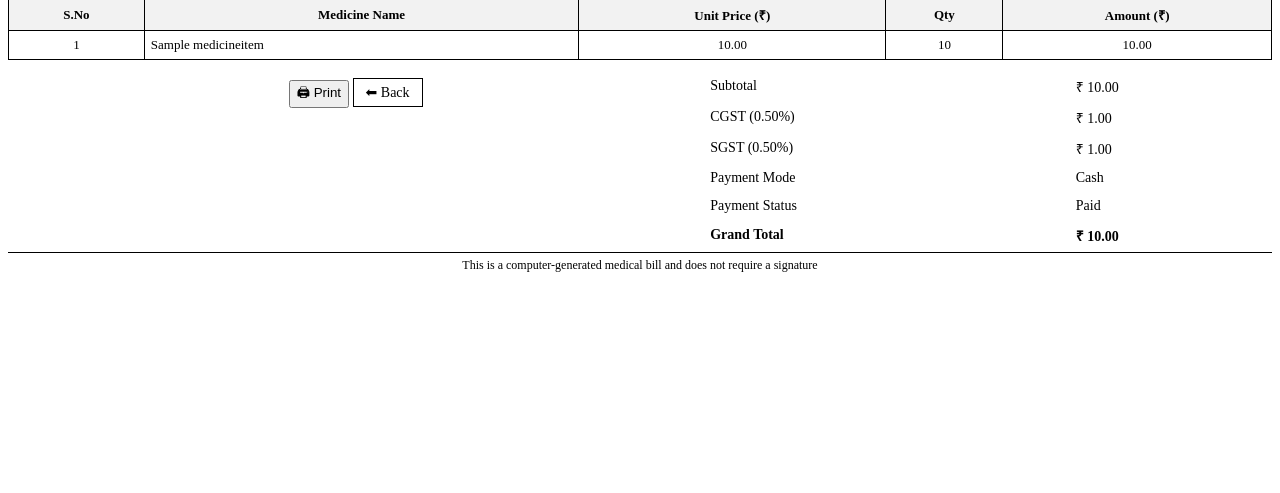
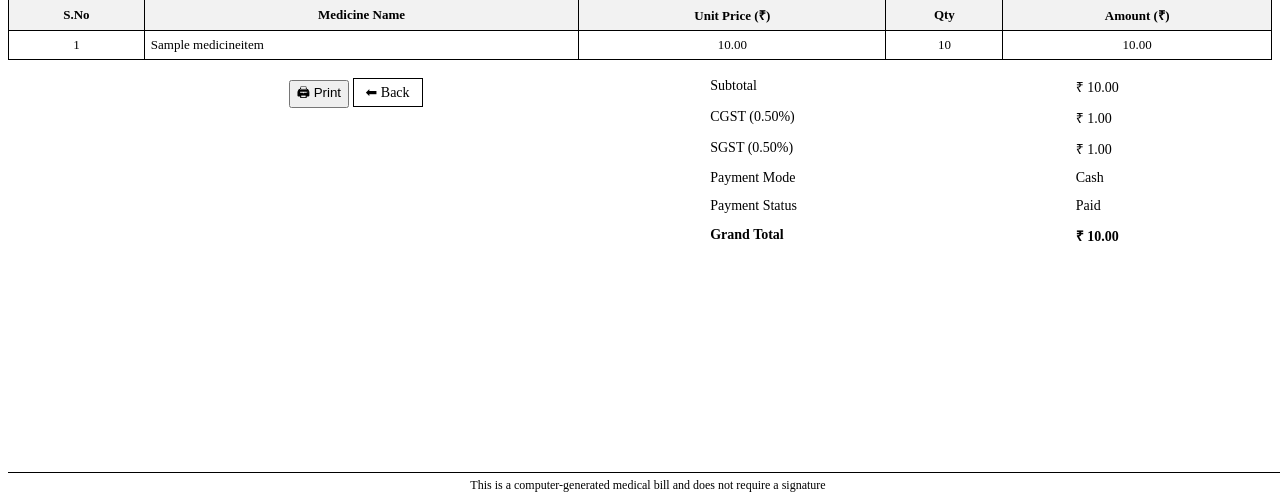
Before and after one commit to hadalbees/AyurkendraManagement, a Django app: a page that uses billingmgmt/templates/billingmgmt/printbill.html in a window 1280 px wide. Shown: the part 307-800 px from the top of the page. Run offline with Django 5.2, Linux system fonts and the light colour scheme; a user stored in the database is signed in; tables that the repository leaves empty hold one stand-in row (values such as "Sample post"); grey boxes marked "Sample" are stand-in pictures.

Commit message:
Update printbill.html

```diff
--- a/billingmgmt/templates/billingmgmt/printbill.html
+++ b/billingmgmt/templates/billingmgmt/printbill.html
@@ -175,20 +175,15 @@ table.bill-table th { background: #f2f2f2; }
 {% endwith %}
 {% endwith %}
 {% endwith %}
-
-<!-- ================= FOOTER ================= -->
-
-
-<!-- ================= PRINT ================= -->
-<div class="no-print" style="text-align:center; margin-top:20px;">
+<div class="footer" style="position: absolute;bottom: 0;text-align: center;width: 100%;">
+  This is a computer-generated medical bill and does not require a signature
+</div>
+  <div class="no-print" style="text-align:center; margin-top:20px;">
   <button onclick="window.print()">🖨 Print</button>
   <a href="{% url 'billingmgmt:medicalbilling' %}"
      style="padding:6px 12px;border:1px solid #000;text-decoration:none;color:#000;">
      ⬅ Back
   </a>
 </div>
-<div class="footer">
-  This is a computer-generated medical bill and does not require a signature
-</div>
 </body>
 </html>
```
